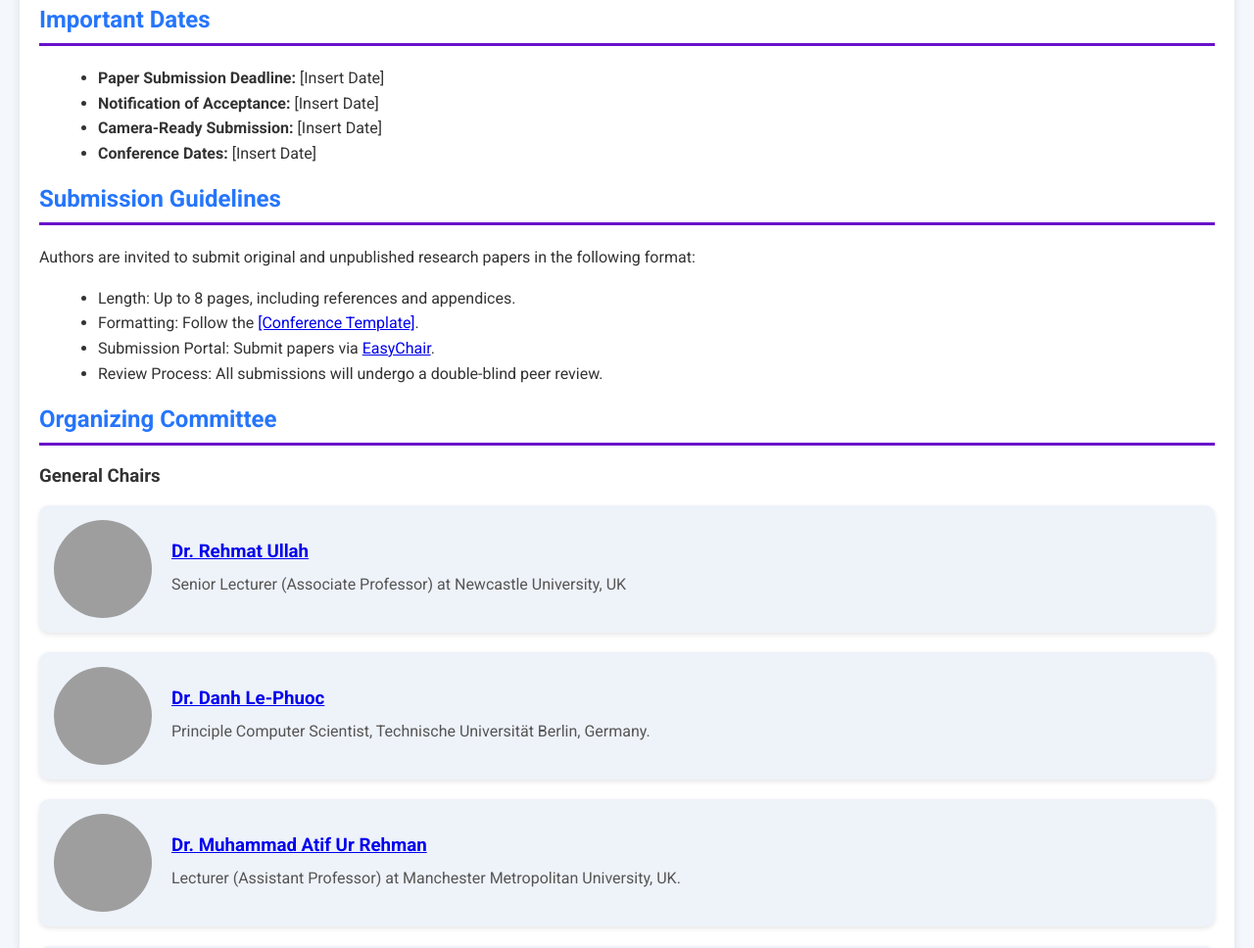
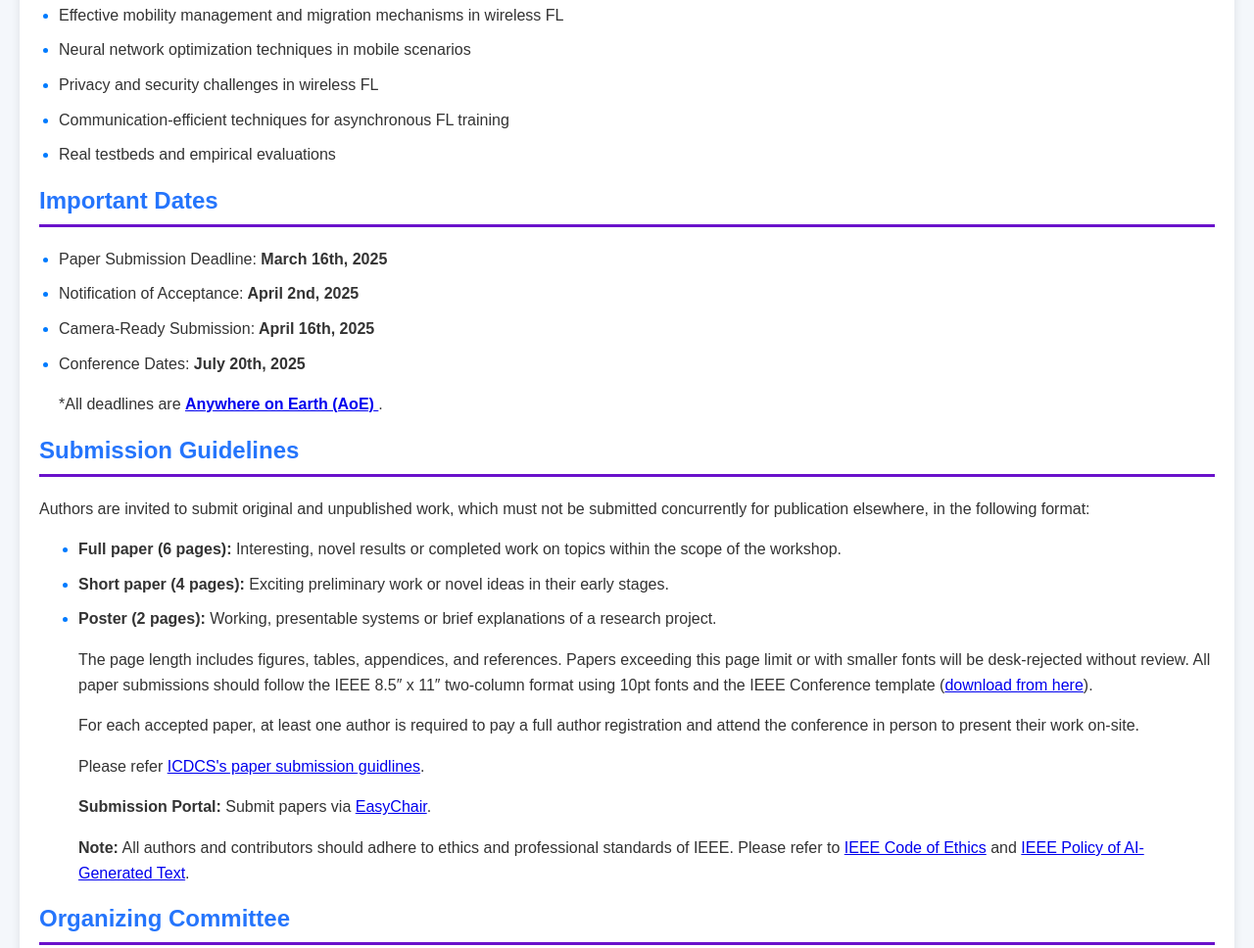
Before and after one commit to Rehmatkhan/FedEdgeAI, a plain HTML site: page index.html in a window 1280 px wide. Shown: the part 1541-2509 px from the top of the page at 98% size. Drawn offline with Linux system fonts and the light colour scheme; grey boxes are pictures that could not be loaded.

Commit message:
Update index.html

```diff
--- a/index.html
+++ b/index.html
@@ -3,7 +3,7 @@
 <head>
     <meta charset="UTF-8">
     <meta name="viewport" content="width=device-width, initial-scale=1.0">
-    <title>Conference Paper Submission</title>
+    <title>Workshop Paper Submission</title>
     <style>
         @import url('https://fonts.googleapis.com/css2?family=Roboto:wght@400;700&display=swap');
 
@@ -189,7 +189,7 @@
 
     <header>
         <h1>1st Workshop on Federated Learning for Wireless Edge Artificial Intelligence (FedEdgeAI)</h1>
-        <p> In conjunction with the 45th IEEE International Conference on Distributed Computing Systems (IEEE ICDCS 2025)</p>
+        <p> In conjunction with the <a href="https://rehmatkhan.com/" style="color:whitesmoke; target="_blank">45th IEEE International Conference on Distributed Computing Systems (IEEE ICDCS 2025)</a></p>
         <p>20 July - 23 July, 2025, Glasgow, Scotland, UK</p>
     </header>
     <nav>
@@ -205,20 +205,22 @@
     </nav>
     <div class="container">
         <section id="about">
-            <h2>About the Conference</h2>
+            <h2>About the Workshop</h2>
             <p>
                 Welcome to the 1st workshop on Federated Learning for Wireless Edge AI (FedEdgeAI). FedEdgeAI will be hosted in conjunction with the IEEE ICDCS 2025 conference, which will be held in Glasgow, Scotland, United Kingdom, from July 20th to July 23rd, 2025.
                 We invite you to submit your work on any topic related to the Federated Learning, particulary workshop is specifically centred on wireless Federated Learning (FL), focusing on how to overcome challenges of FL in real-world settings, how to deploy large language models (LLMs) on resource-constrained edge devices, and rethinking various communications protocols for wireless FL, as well as semantic communications.  </p>
         </section>
         <section id="topics">
             <h2>Conference Topics</h2>
-            <p style="text-align: justify;">
+            <p>
                 Standard ML techniques require centralizing the training data on cloud data centers due to the high computing resources (e.g., GPUs) available on the cloud, so that large amounts of data can be analyzed to obtain useful information for the detection, classification, and prediction of future events with high accuracy. However, the proliferation of mobile devices, ranging from smartphones to autonomous vehicles, drones, and various Internet-of-things (IoT) devices such as wearable sensors and surveillance cameras, has resulted in a vast amount of data being generated. Data from all of these devices is collected in a distributed manner and sent to a central server, where it is used to train a powerful ML model. Due to network bandwidth, latency and data privacy concerns, sending all of the data to a remote cloud is impractical and often unnecessary. Furthermore, in many applications, user data contains sensitive personal information, raising privacy concerns as another reason to avoid offloading data to a centralized server.
-                <br><br>
-                Edge artificial intelligence (Edge AI) emerged as an evolution of the edge computing paradigm, deploying AI algorithms and models directly on edge devices. Within this context the concept of federated learning (FL) provides privacy by design in an ML technique, enabling collaboratively learning across multiple distributed devices without sending raw data to a central server while processing data locally on devices. However, given the limited availability of resources on many devices, performing FL on such devices is impractical due to increased training times. Moreover, for training ML models that may be a Deep Neural Network (DNN), massive amounts of parameter updates need to be synchronized across distributed devices, creating potential congestion and eventually slowdowns on the entire training process. During ML training, the model generates bursty traffic, which increases communication time and may result in increased completion time, training loss, energy consumption, and reliability.
-                <br><br>
+            </p>
+            <p>
+                Edge artificial intelligence (Edge AI) emerged as an evolution of the edge computing paradigm, deploying AI algorithms and models directly on edge devices. Within this context, the concept of federated learning (FL) provides privacy by design in an ML technique, enabling collaborative learning across multiple distributed devices without sending raw data to a central server while processing data locally on devices. However, given the limited availability of resources on many devices, performing FL on such devices is impractical due to increased training times. Moreover, for training ML models that may be a Deep Neural Network (DNN), massive amounts of parameter updates need to be synchronized across distributed devices, creating potential congestion and eventually slowdowns on the entire training process. During ML training, the model generates bursty traffic, which increases communication time and may result in increased completion time, training loss, energy consumption, and reliability.
+            </p>
+            <p>
                 In this workshop, we call upon this community for original, previously unpublished papers empirically addressing key issues and challenges in wireless FL arising from stringent network requirements. We invite submissions on a wide range of topics including, but not limited to:
-
+            </p>
             <ul>
                 <li>Novel algorithms and architectures for the intersection of distributed ML and the cloud-edge-device continuum in wireless FL</li>
                 <li>Adaptive techniques for real-world constraints such as latency due to changing network conditions (e.g., 2G, 3G, 4G, Wi-Fi, etc.)</li>
@@ -233,27 +235,97 @@
                 <li>Privacy and security challenges in wireless FL</li>
                 <li>Communication-efficient techniques for asynchronous FL training</li>
                 <li>Real testbeds and empirical evaluations</li>
-            </ul>  </p>
+            </ul>
         </section>
 
         <section id="important-dates">
             <h2>Important Dates</h2>
             <ul>
-                <li><strong>Paper Submission Deadline:</strong> [Insert Date]</li>
-                <li><strong>Notification of Acceptance:</strong> [Insert Date]</li>
-                <li><strong>Camera-Ready Submission:</strong> [Insert Date]</li>
-                <li><strong>Conference Dates:</strong> [Insert Date]</li>
+                <li>Paper Submission Deadline: <strong> March 16th, 2025 </strong></li>
+                <li>Notification of Acceptance:<strong> April 2nd, 2025</strong></li>
+                <li>Camera-Ready Submission:<strong> April 16th, 2025</strong> </li>
+                <li>Conference Dates:<strong> July 20th, 2025</strong></li>
+               <p>*All deadlines are <a href="https://www.timeanddate.com/time/zones/aoe" target="_blank"> <strong>Anywhere on Earth (AoE)</strong> </a>.</p>
+
+
             </ul>
         </section>
 
         <section id="submission">
             <h2>Submission Guidelines</h2>
-            <p>Authors are invited to submit original and unpublished research papers in the following format:</p>
+            <p> Authors are invited to submit original and unpublished work, which must not be submitted concurrently for publication elsewhere, in the following format:</p>
             <ul>
-                <li>Length: Up to 8 pages, including references and appendices.</li>
-                <li>Formatting: Follow the <a href="#">[Conference Template]</a>.</li>
-                <li>Submission Portal: Submit papers via <a href="#">EasyChair</a>.</li>
-                <li>Review Process: All submissions will undergo a double-blind peer review.</li>
+
+
+
+
+                <!DOCTYPE html>
+<html lang="en">
+<head>
+    <meta charset="UTF-8">
+    <meta name="viewport" content="width=device-width, initial-scale=1.0">
+    <title>Submission Formats</title>
+    <style>
+        body {
+            font-family: Arial, sans-serif;
+            padding: 20px;
+        }
+
+        ul {
+            list-style-type: disc;
+            margin: 0;
+            padding-left: 20px;
+        }
+
+        ul li {
+            margin-bottom: 10px;
+        }
+
+        ul li::marker {
+            color: #007BFF;
+            font-weight: bold;
+        }
+
+        .bold-text {
+            font-weight: bold;
+        }
+    </style>
+</head>
+<body>
+
+    <ul>
+        <li><span class="bold-text">Full paper (6 pages):</span> Interesting, novel results or completed work on topics within the scope of the workshop.</li>
+        <li><span class="bold-text">Short paper (4 pages):</span> Exciting preliminary work or novel ideas in their early stages.</li>
+        <li><span class="bold-text">Poster (2 pages):</span> Working, presentable systems or brief explanations of a research project.</li>
+
+        <p>
+            The page length includes figures, tables, appendices, and references. Papers exceeding this
+            page limit or with smaller fonts will be desk-rejected without review. All paper submissions should follow the
+            IEEE 8.5″ x 11″ two-column format using 10pt fonts and the IEEE Conference template
+            (<a href="https://template-selector.ieee.org/" target="_blank">download from here</a>).
+        </p>
+
+        <p>
+            For each accepted paper, at least one author is required to pay a full author registration and attend the
+            conference in person to present their work on-site.
+        </p>
+        <p>
+          Please refer  <a href="https://icdcs2025.icdcs.org/call-for-papers/#:~:text=Emergent%20Applications%20%26%20Infrastructures-,Paper%20Submission%E2%80%AF%C2%A0,-The%C2%A0Paper" target="_blank">ICDCS's paper submission guidlines</a>.
+        </p>
+        <p>
+            <strong>Submission Portal:</strong> Submit papers via
+            <a href="https://easychair.org/my/conference?conf=icdcsw2025">EasyChair</a>.
+        </p>
+
+        <p><strong>Note:</strong> All authors and contributors should adhere to ethics and professional standards of IEEE. Please refer to
+            <a href="https://www.ieee.org/about/corporate/governance/p7-8.html" target="_blank">IEEE Code of Ethics</a> and
+            <a href="https://journals.ieeeauthorcenter.ieee.org/become-an-ieee-journal-author/publishing-ethics/guidelines-and-policies/submission-and-peer-review-policies/#ai-generated-text" target="_blank">IEEE Policy of AI-Generated Text</a>.
+            </p>
+
+
+
+
+
             </ul>
         </section>
         <section id="committee">
@@ -270,7 +342,7 @@
                 <img src=" https://picom.ai/assets/img/our-team/dlp.png" alt="Dr. John Doe">
                 <div>
                     <h3><a href="https://danhlephuoc.info/" target="_blank">Dr. Danh Le-Phuoc</a></h3>
-                    <p>Principle Computer Scientist, Technische Universität Berlin, Germany.</p>
+                    <p>Head of <a href="https://picom.ai/" target="_blank">PICOM Lab </a> and DFG Principle Investigator, Technische Universität Berlin, Germany.</p>
                 </div>
             </div>
 
@@ -327,26 +399,29 @@
             <div class="profile-card">
                 <img src="https://lh7-rt.googleusercontent.com/docsz/AD_4nXfM-79-Uq2I4naak6QidXysTxkQolckApn-VYA2tDffPeenvT9h8Ml7ndyz-qrzoovU-LcSnfYKPUDIA3FvRWd3WMaoUCHFtXNbQFydilCBGMoAJmvhCjIFW7G8sCzDYTfVjT3rTQ?key=thbNXAIanuz1WS6N17BSncSK" alt="Speaker 1">
                 <div>
-                    <h3>Prof. Raj</h3>
-                    <p>Chair, [Department/Institution].</p>
+                    <h3><a href="https://www.ncl.ac.uk/computing/staff/profile/rajranjan.html" target="_blank">Prof Raj Ranjan</h3> </a>
+                    <p>Professor in  Internet of Things and Director of <a href=" https://edgeaihub.co.uk/" target="_blank">National Edge AI Hub</a> at Newcastle University, UK.
+                    </p>
+                    <p></p>
                 </div>
             </div>
             <div class="profile-card">
                 <img src="https://www.gla.ac.uk/media/Media_892557_smxx.jpg" alt="Speaker 2">
                 <div>
-                    <h3>Dr. Paul Harvey</h3>
-                    <p>Co-Chair, [Department/Institution].</p>
+                    <h3><a href="https://www.gla.ac.uk/schools/computing/staff/paulharvey/" target="_blank"> Dr. Paul Harvey</h3></a>
+                    <p>Lecturer (Assistant Professor) in Autonomous Systems at the School of Computing Science, University of Glasgow, UK.</p>
                 </div>
             </div>
 
         <section id="contact">
-            <h2>Contact Us</h2>
-            <p>Email: <a href="mailto:rehmatullah@newcastle.ac.uk">rehmatullah@newcastle.ac.uk</a></p>
-            <p>Phone: +1-234-567-890</p>
+            <h2>Contact:</h2>
+            <p>Email: <a href="mailto:rehmat.ullah@newcastle.ac.uk">rehmat.ullah@newcastle.ac.uk</a></p>
+
         </section>
     </div>
     <footer>
-        <p>&copy; 2025 [FedEdgeAI]. All rights reserved. | Designed by Rehmat Ullah</p>
+        <p>&copy; 2025 <a href="https://rehmatkhan.github.io/FedEdgeAI/" style="color: white;">FedEdgeAI</a>. All rights reserved. | Designed by Rehmat Ullah</p>
+
     </footer>
 </body>
 </html>
```
